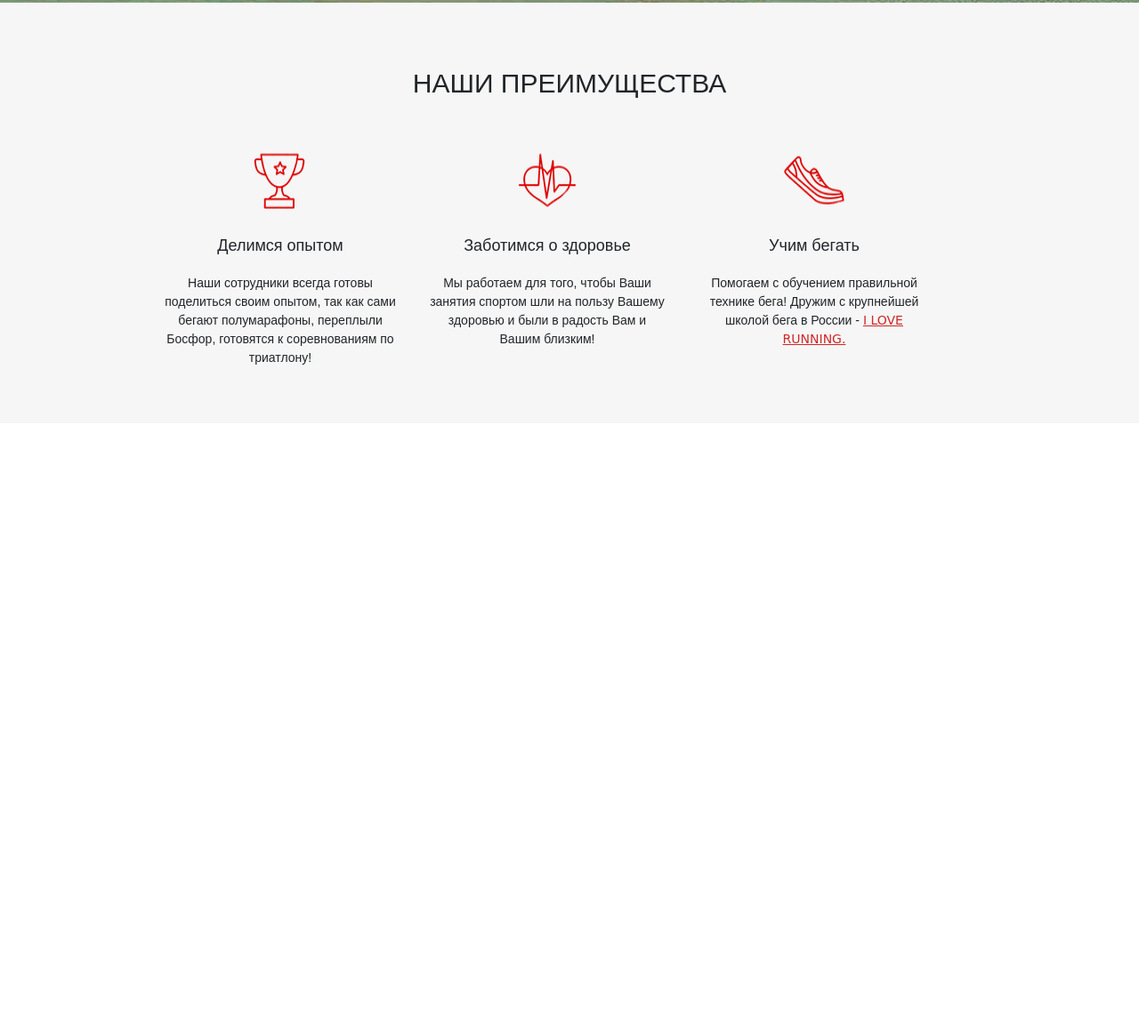
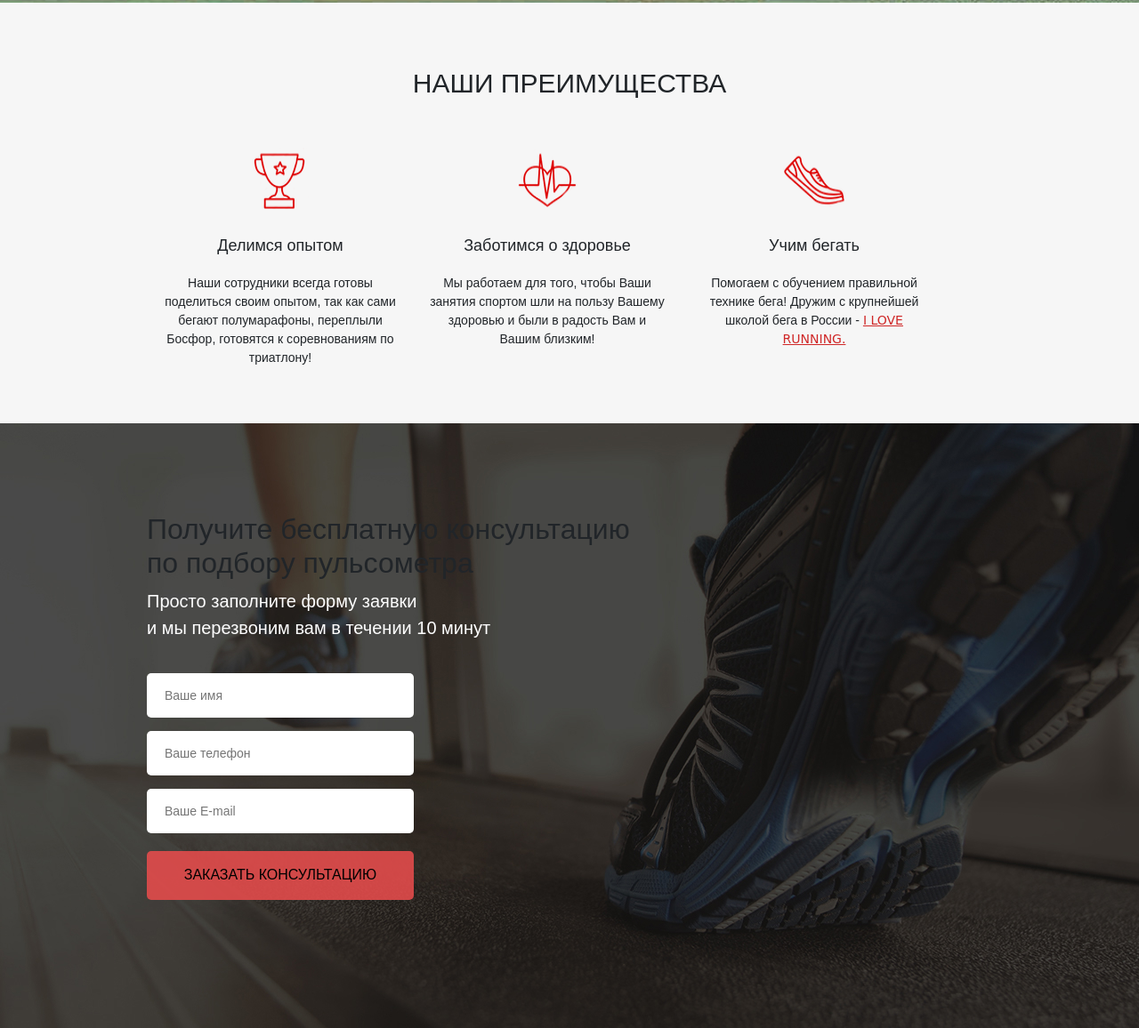
Before and after one commit to kerass91/pulse, a website: page src/index.html in a window 1280 px wide. Shown: the part 647-1803 px from the top of the page at 89% size. Before the commit the page ends 1123 px from the top, so only its background shows below. Drawn offline with Linux system fonts and the light colour scheme.

Commit message:
completed second section

```diff
--- a/src/index.html
+++ b/src/index.html
@@ -69,5 +69,22 @@
             </div>
         </div>
     </div>
+    <div class="consultation">
+        <div class="container">
+            <h2 class="title title_left">
+                Получите бесплатную консультацию <br>
+                по подбору пульсометра
+            </h2>
+            <div class="consultation__descr">
+                Просто заполните форму заявки <br> и мы перезвоним вам в течении 10 минут
+            </div>
+            <form class="feed-form" action="#">
+                <input name="name" required placeholder="Ваше имя" type="text">
+                <input name="phone" required placeholder="Ваше телефон" type="number">
+                <input name="email" required placeholder="Ваше E-mail" type="email">
+               <button class="button button_submit">Заказать консультацию</button>
+            </form>
+        </div>
+    </div>
 </body>
 </html>
--- a/src/sass/blocks/_buttons.scss
+++ b/src/sass/blocks/_buttons.scss
@@ -16,4 +16,9 @@
         border: none;
         border-radius: 5px;
     }
+    &_submit {
+        width: 100%;
+        height: 55px;
+        font-size: 16px;
+    }
 }
--- /dev/null
+++ b/src/sass/blocks/_consultation.scss
@@ -0,0 +1,10 @@
+.consultation {
+    min-height: 680px;
+    padding: 100px 0 92px 0;
+    background: url(../../img/bg2.jpg) center (center/cover) no-repeat;
+    &__descr {
+        color: #ffff;
+        font-size: 20px;
+        font-weight: 500;
+    }
+}
--- /dev/null
+++ b/src/sass/blocks/_forms.scss
@@ -0,0 +1,20 @@
+.feed-form {
+    margin-top: 36px;
+    display: flex;
+    flex-direction: column;
+    width: 300px;
+    input {
+        height: 50px;
+        border-radius: 5px;
+        background-color: white;
+        margin-bottom: 15px;
+        border: none;
+        padding: 0 20px;
+        color: aqua;
+        font-size: 14px;
+        font-weight: 300;
+        &:nth-child(3) {
+            margin-bottom: 20px;
+        }
+    }
+}
--- /dev/null
+++ b/src/sass/blocks/_title.scss
@@ -0,0 +1,12 @@
+.title {
+    color: rgb(250, 244, 244);
+    font-size: 30px;
+    font-weight: 700;
+    text-align: center;
+    text-transform: uppercase;
+    &_left {
+        color: #fff;
+        font-size: 36px;
+        text-align: left;
+    }
+}
--- a/src/sass/blocks/style.scss
+++ b/src/sass/blocks/style.scss
@@ -10,3 +10,5 @@
 @import '../blocks/header';
 @import '../blocks/buttons';
 @import '../blocks/advantage';
+@import '../blocks/consultation';
+@import '../blocks/forms';
```
Also changed, not shown: src/css/blocks/style.min.css, src/sass/css/style.min.css, 1 other file.
